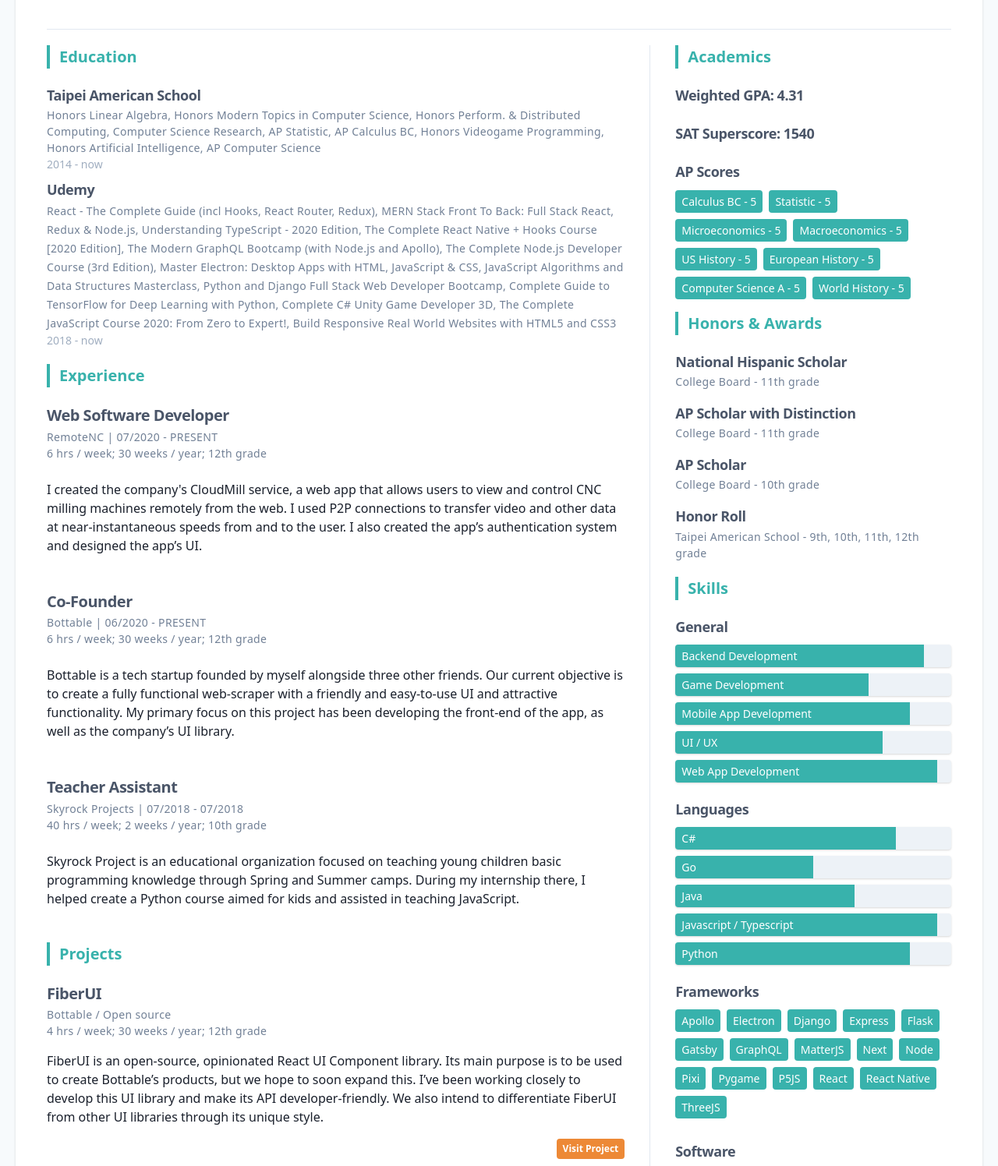
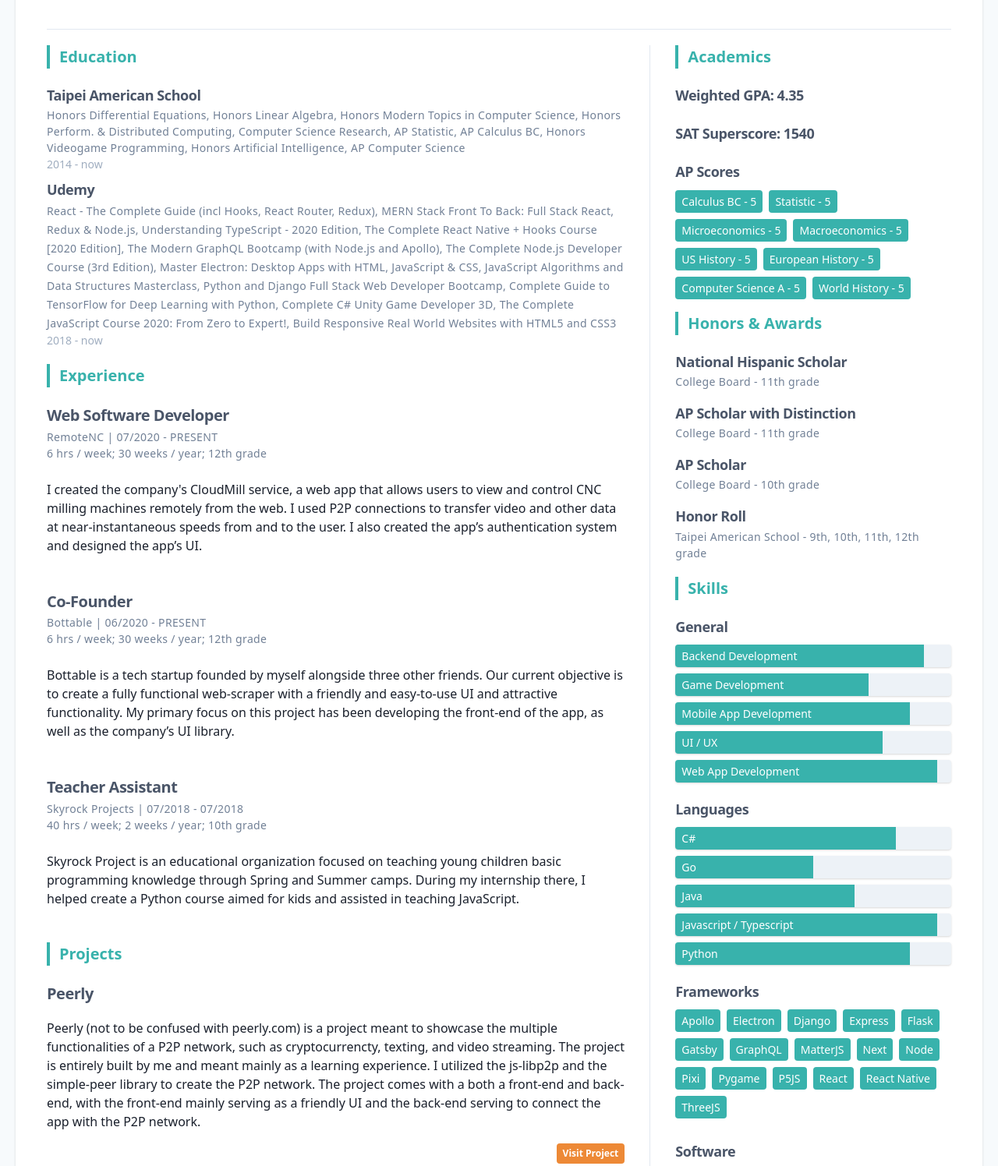
Before and after one commit to balta-z-r/resume, a Gatsby site: page / in a window 1280 px wide. Shown: the part 420-1916 px from the top of the page at 78% size. Built offline with nearby package versions, Linux system fonts and the light colour scheme; Gatsby itself is replaced by a stand-in of ours.

Commit message:
feat: update

```diff
--- a/data/profile.json
+++ b/data/profile.json
@@ -24,7 +24,10 @@
       "name": "AP Scholar with Distinction",
       "subtitle": "College Board - 11th grade"
     },
-    { "name": "AP Scholar", "subtitle": "College Board - 10th grade" },
+    {
+      "name": "AP Scholar",
+      "subtitle": "College Board - 10th grade"
+    },
     {
       "name": "Honor Roll",
       "subtitle": "Taipei American School - 9th, 10th, 11th, 12th grade"
@@ -77,7 +80,6 @@
           "name": "Javascript / Typescript",
           "percent": 95
         },
-
         {
           "name": "Python",
           "percent": 85
@@ -173,7 +175,7 @@
   "education": [
     {
       "institution": "Taipei American School",
-      "degree": "Honors Linear Algebra, Honors Modern Topics in Computer Science, Honors Perform. & Distributed Computing, Computer Science Research, AP Statistic, AP Calculus BC, Honors Videogame Programming, Honors Artificial Intelligence, AP Computer Science",
+      "degree": "Honors Differential Equations, Honors Linear Algebra, Honors Modern Topics in Computer Science, Honors Perform. & Distributed Computing, Computer Science Research, AP Statistic, AP Calculus BC, Honors Videogame Programming, Honors Artificial Intelligence, AP Computer Science",
       "start": "2014",
       "end": "now",
       "link": "https://www.tas.edu.tw/"
@@ -285,6 +287,12 @@
   "role": "Fullstack Developer",
   "projects": [
     {
+      "name": "Peerly",
+      "comapany": "Open source",
+      "description": "Peerly (not to be confused with peerly.com) is a project meant to showcase the multiple functionalities of a P2P network, such as cryptocurrencty, texting, and video streaming. The project is entirely built by me and meant mainly as a learning experience. I utilized the js-libp2p and the simple-peer library to create the P2P network. The project comes with a both a front-end and back-end, with the front-end mainly serving as a friendly UI and the back-end serving to connect the app with the P2P network.",
+      "link:": "https://github.com/balta-z-r/peerly"
+    },
+    {
       "name": "FiberUI",
       "company": "Bottable / Open source",
       "description": "FiberUI is an open-source, opinionated React UI Component library. Its main purpose is to be used to create Bottable’s products, but we hope to soon expand this. I’ve been working closely to develop this UI library and make its API developer-friendly. We also intend to differentiate FiberUI from other UI libraries through its unique style.",
--- a/src/pages/index.js
+++ b/src/pages/index.js
@@ -32,7 +32,7 @@
         <div className="lg:w-1/3 lg:pl-8 lg:border-l lg:border-neutral-300 ">
           <h1 className="section-header">Academics</h1>
           <div style={{ margin: '20px 0' }}>
-            <h2 className="item-header text-lg">Weighted GPA: 4.31</h2>
+            <h2 className="item-header text-lg">Weighted GPA: 4.35</h2>
           </div>
           <div style={{ margin: '20px 0' }}>
             <h2 className="item-header text-lg">SAT Superscore: 1540</h2>
```
Also changed, not shown: 1 other file.
